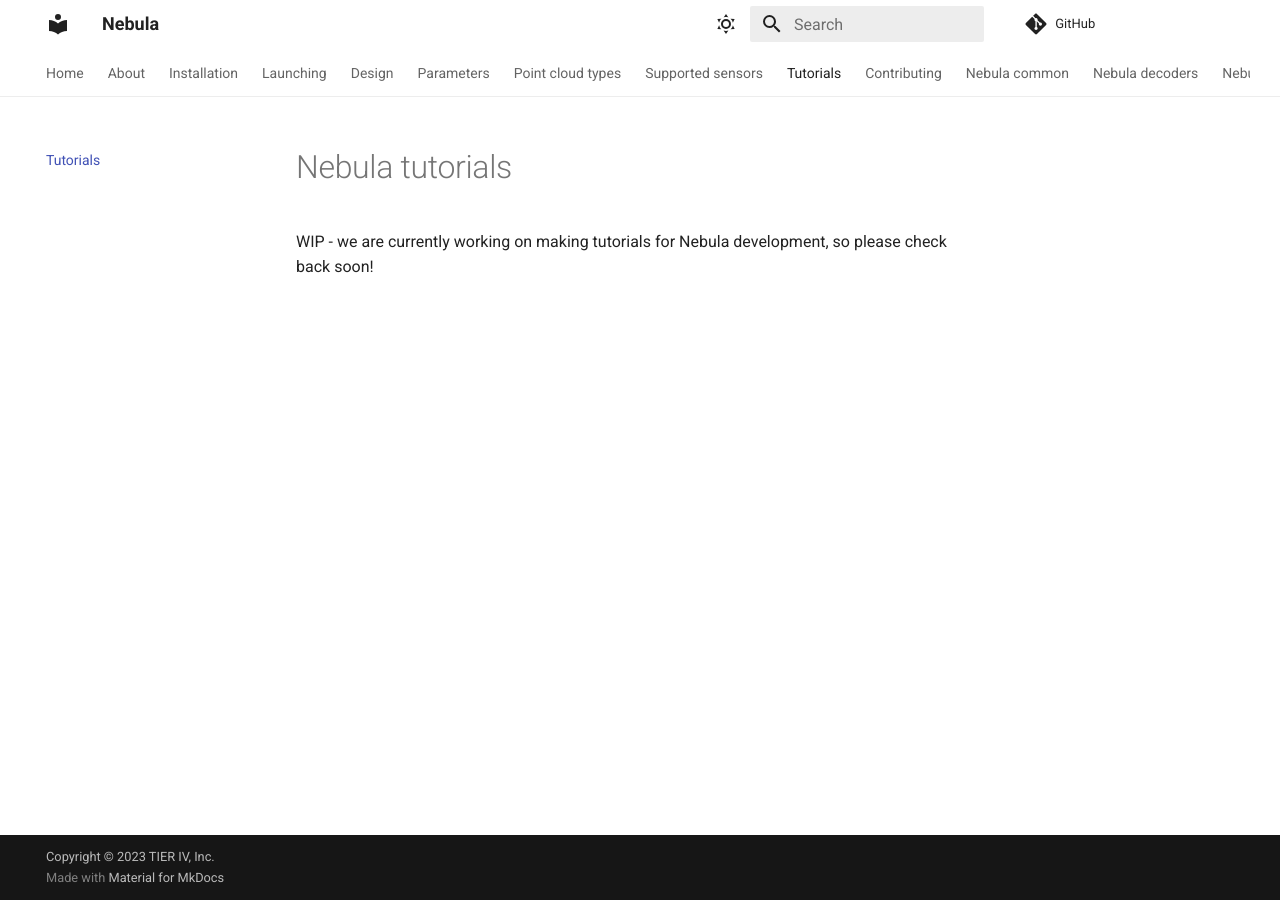
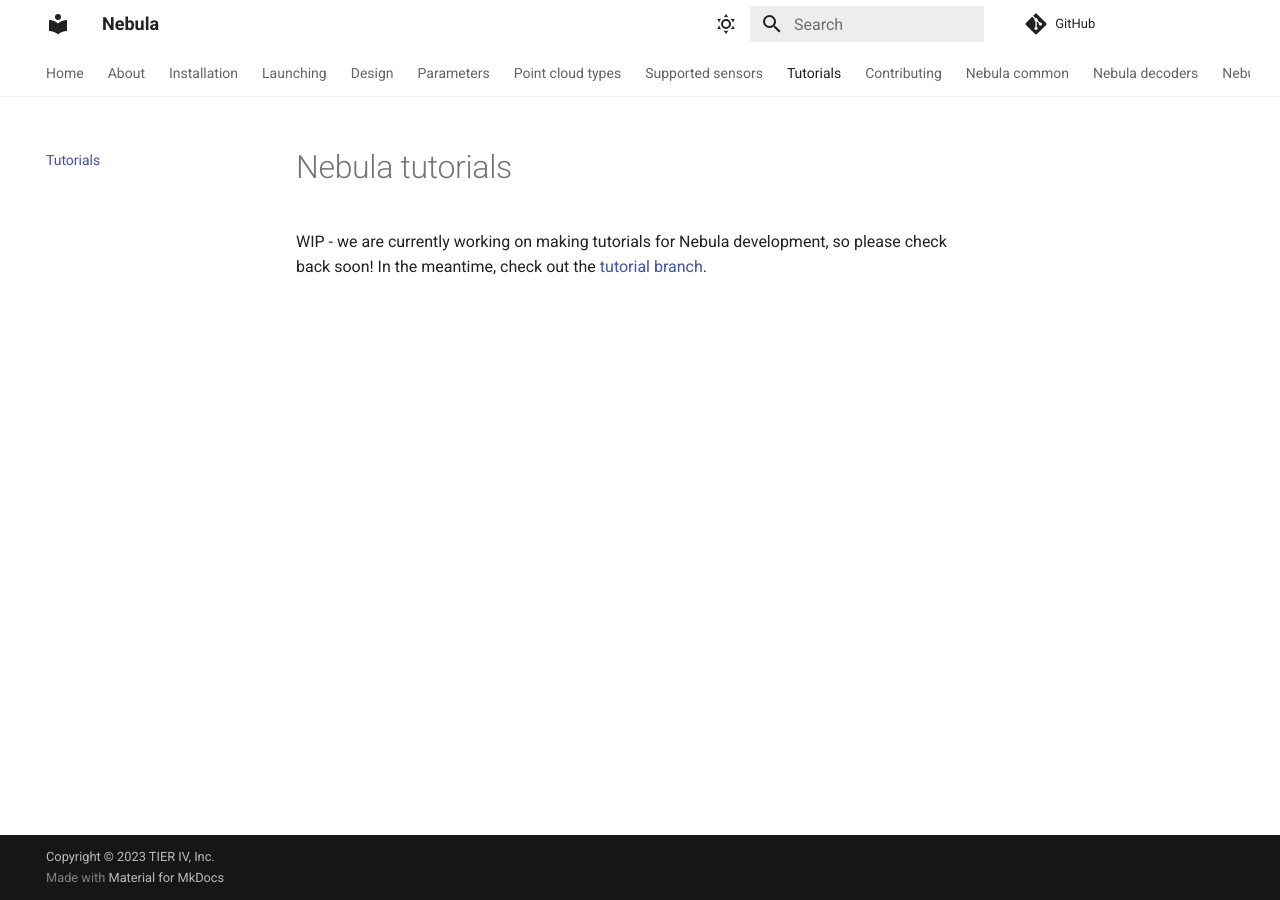
Before and after one commit to tier4/nebula, an MkDocs documentation site: the page built from docs/tutorials.md, in a window 1280 px wide. Built offline with MkDocs 1.6.1 and Material for MkDocs 9.7.7, drawn with Linux system fonts in a browser that asks for light colours; comment, search, counter and statistics services are not loaded.

Commit message:
docs: add link to tutorial branch

```diff
--- a/docs/tutorials.md
+++ b/docs/tutorials.md
@@ -1,3 +1,4 @@
 # Nebula tutorials
 
 WIP - we are currently working on making tutorials for Nebula development, so please check back soon!
+In the meantime, check out the [tutorial branch](https://github.com/mojomex/nebula/tree/single-node-refactor-tutorial).
```
